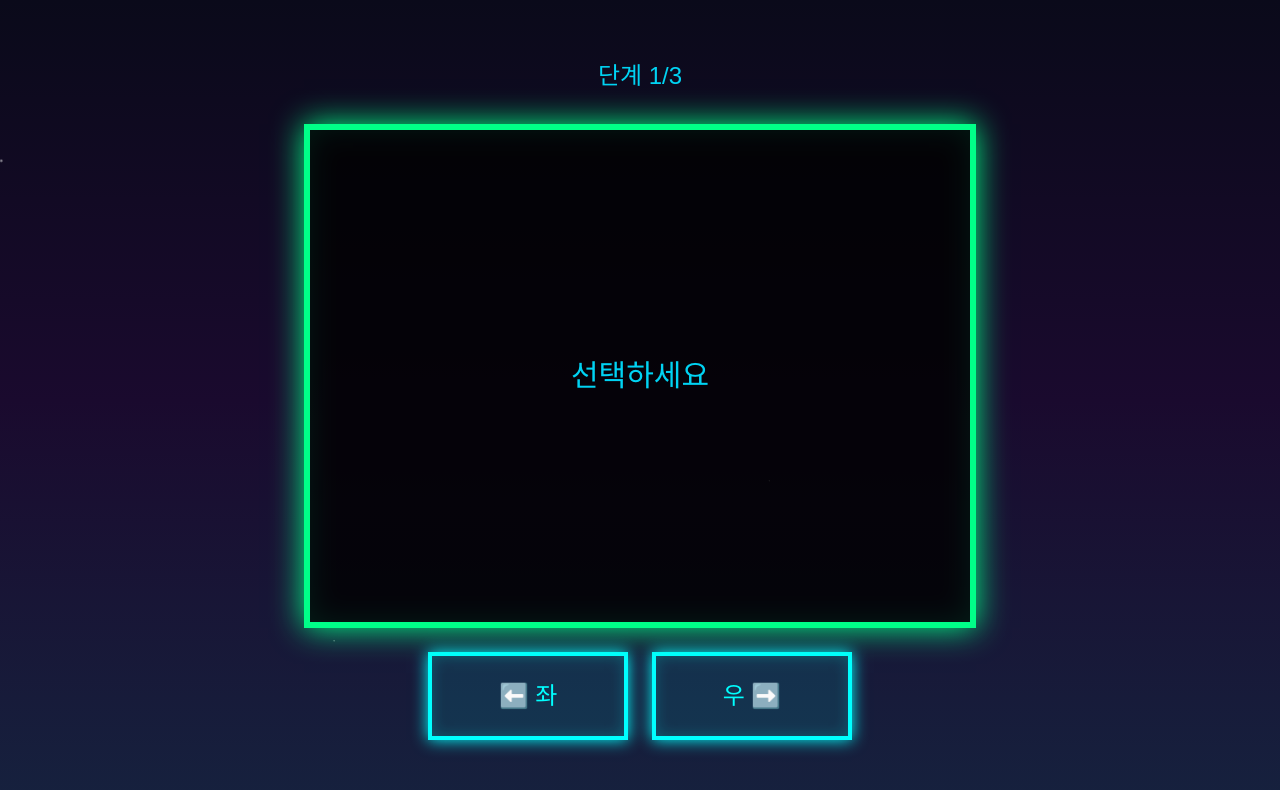
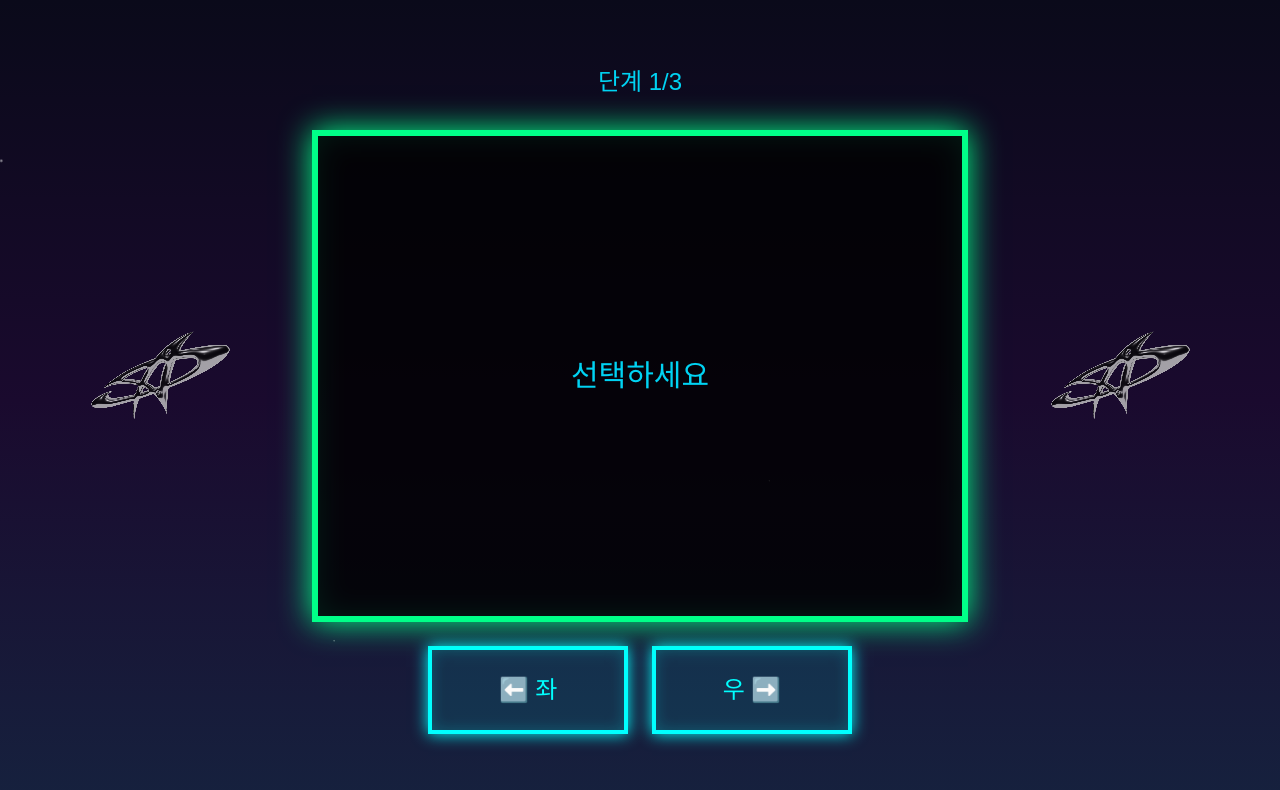
Before and after one commit to lastro1206/cham-cham-cham, a Next.js app: page / in a window 1280 px wide. Shown: the top 790 px of the page. Built offline with nearby package versions, Linux system fonts and the light colour scheme; a web font is replaced by a local one.

Commit message:
스크린 사이즈 증가

```diff
--- a/app/_components/ChamGame.tsx
+++ b/app/_components/ChamGame.tsx
@@ -2,6 +2,7 @@
 
 import { useState, useEffect, useCallback } from "react";
 import { motion } from "framer-motion";
+import Image from "next/image";
 import MainScreen from "./MainScreen";
 import PixelButton from "./PixelButton";
 import StarBurst from "./StarBurst";
@@ -107,9 +108,20 @@ export default function ChamGame() {
       />
       <DangerFlash trigger={showDangerFlash} />
 
-      <div className='w-full max-w-4xl flex flex-col items-center gap-4 md:gap-6'>
+      <div className='w-full max-w-7xl flex flex-col items-center gap-4 md:gap-6'>
         <div className='text-xl md:text-2xl text-cyan-400 mb-2'>
           {currentStage <= 3 && `단계 ${currentStage}/3`}
+        </div>
+
+        <div className='w-full flex items-center justify-center gap-4 md:gap-6'>
+          <div className='hidden md:block relative w-48 h-48 md:w-64 md:h-64 flex-shrink-0'>
+            <Image
+              src='/alomLogo1.png'
+              alt='Alom Logo'
+              fill
+              className='object-contain opacity-80'
+              priority
+            />
           </div>
 
           <MainScreen
@@ -120,6 +132,17 @@ export default function ChamGame() {
             playerChoice={playerChoice}
             currentStage={currentStage}
           />
+
+          <div className='hidden md:block relative w-48 h-48 md:w-64 md:h-64 flex-shrink-0'>
+            <Image
+              src='/alomLogo1.png'
+              alt='Alom Logo'
+              fill
+              className='object-contain opacity-80'
+              priority
+            />
+          </div>
+        </div>
 
         <div className='flex flex-col md:flex-row gap-4 md:gap-6 items-center'>
           <PixelButton
--- a/app/_components/MainScreen.tsx
+++ b/app/_components/MainScreen.tsx
@@ -31,7 +31,7 @@ export default function MainScreen({
   currentStage = 1,
 }: MainScreenProps) {
   return (
-    <div className='main-screen scanline w-full max-w-2xl mx-auto aspect-[4/3] flex items-center justify-center relative overflow-hidden'>
+    <div className='main-screen scanline w-full max-w-6xl mx-auto aspect-[4/3] flex items-center justify-center relative overflow-hidden'>
       <AnimatePresence mode='wait'>
         {state === "idle" && (
           <motion.div
--- a/app/globals.css
+++ b/app/globals.css
@@ -15,10 +15,17 @@
   --font-pixel: var(--font-pixel);
 }
 
+html {
+  overflow: hidden;
+  height: 100%;
+}
+
 body {
   margin: 0;
   padding: 0;
   min-height: 100vh;
+  height: 100vh;
+  overflow: hidden;
   background: linear-gradient(
     180deg,
     var(--space-dark) 0%,
@@ -32,15 +39,23 @@ body {
   image-rendering: pixelated;
   image-rendering: -moz-crisp-edges;
   image-rendering: crisp-edges;
-  overflow-x: hidden;
   -webkit-font-smoothing: antialiased;
   -moz-osx-font-smoothing: grayscale;
   text-rendering: optimizeLegibility;
   -ms-overflow-style: none;
+  scrollbar-width: none;
 }
 
 body::-webkit-scrollbar {
   display: none;
+  width: 0;
+  height: 0;
+}
+
+html::-webkit-scrollbar {
+  display: none;
+  width: 0;
+  height: 0;
 }
 
 .emoji-text {
```
Lines whose indentation alone changed are shown as unchanged.
